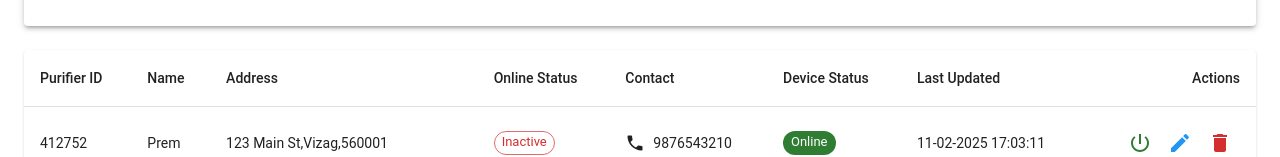
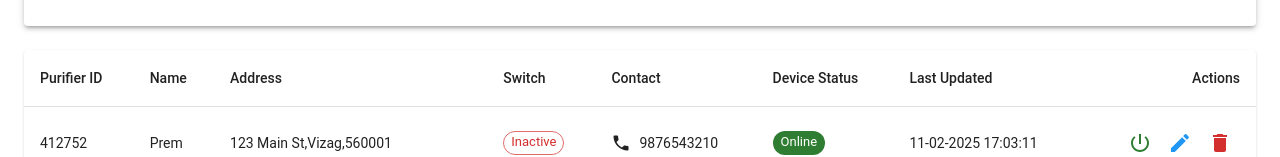
Before and after one commit to Mallik1221/Purifier-Management-Dashboard, a React (Create React App) app: page / in a window 1280 px wide. Shown: the part 251-408 px from the top of the page. Built offline with nearby package versions, Linux system fonts and the light colour scheme; no server answers.

Commit message:
renamed online status to Switch[Payment integration left]

```diff
--- a/src/pages/Dashboard.js
+++ b/src/pages/Dashboard.js
@@ -310,7 +310,7 @@ function Dashboard({ purifiers, onToggleStatus, onRemovePurifier,onUpdatePurifie
               <TableCell>Purifier ID</TableCell>
               <TableCell>Name</TableCell>
               <TableCell>Address</TableCell>
-              <TableCell>Online Status</TableCell>
+              <TableCell>Switch</TableCell>
               <TableCell>Contact</TableCell>
               <TableCell>Device Status</TableCell>
               <TableCell>Last Updated</TableCell>
```
